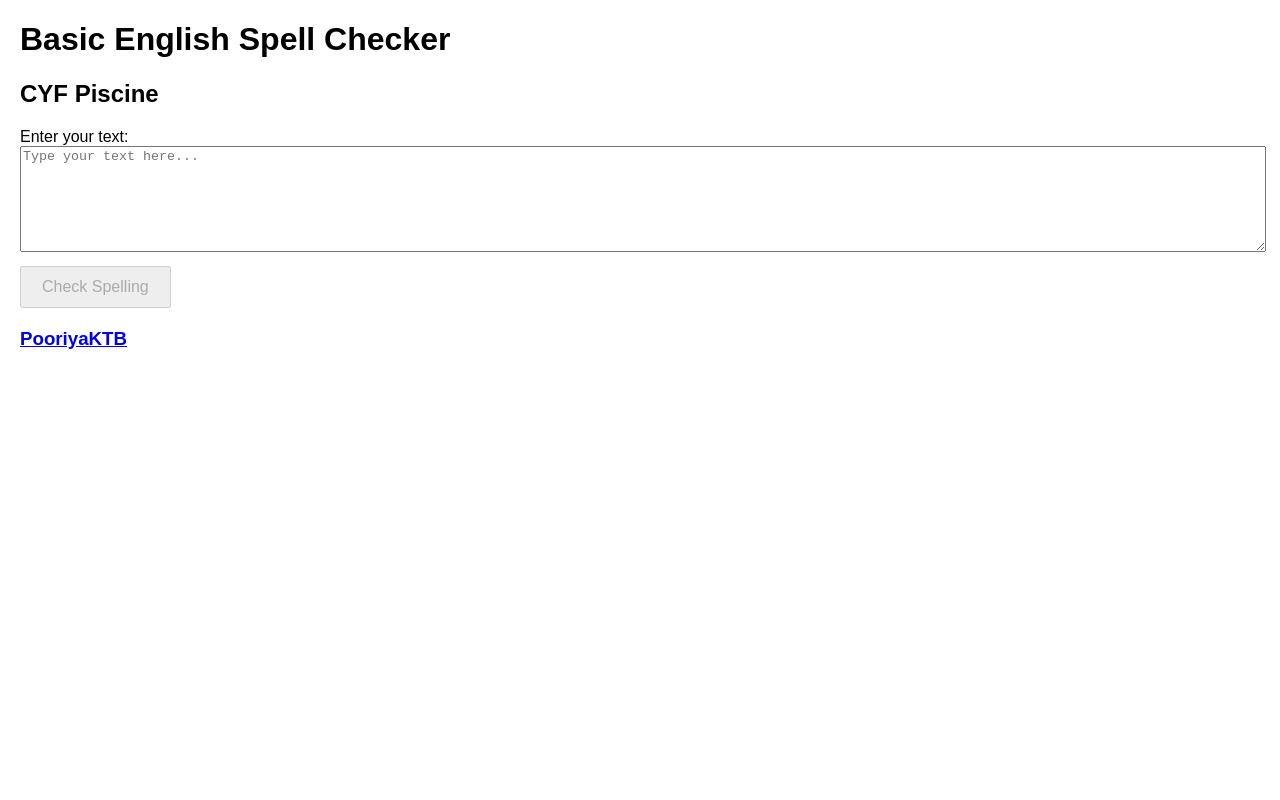
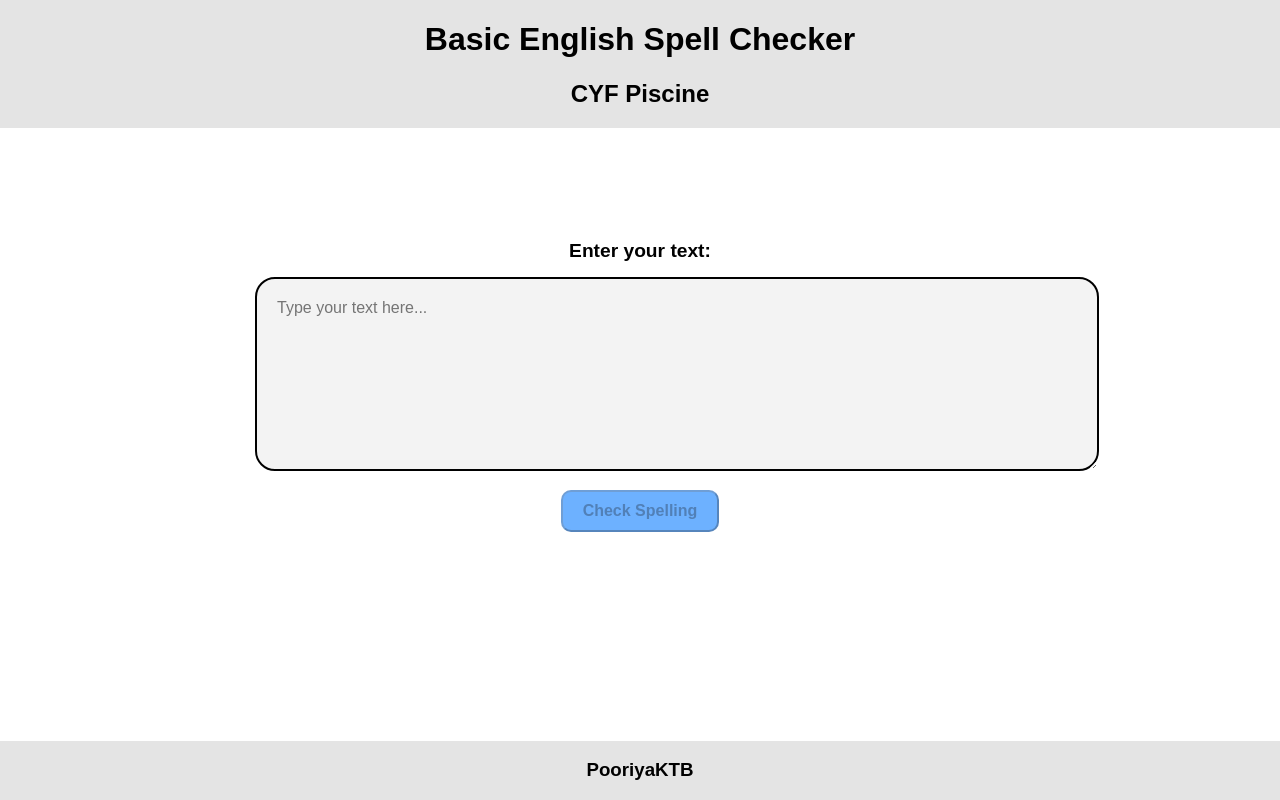
Before and after one commit to PooriyaKTB/Spell-Checker, a plain HTML site: page index.html in a window 1280 px wide. Drawn offline with Linux system fonts and the light colour scheme.

Commit message:
styles improved

```diff
--- a/styles.css
+++ b/styles.css
@@ -1,20 +1,83 @@
 body {
+  text-align: center;
   font-family: Arial, sans-serif;
-    margin: 20px;
+  margin: 0px;
 }
+
+header {
+  background: #e4e4e4;
+  position: fixed;
+  right: 0px;
+  left: 0px;
+  top: 0;
+}
+
+main {
+  padding: 30vh;
+}
+
+label {
+  font-weight: bold;
+  font-size: 1.2rem;
+}
+
 #input-text {
+  font-size: 1rem;
+  font-family: Arial, sans-serif;
   width: 100%;
-    height: 100px;
-    margin-bottom: 10px;
+  height: 150px;
+  margin: 15px;
+  padding: 20px;
+  border: 2px solid;
+  background: #f3f3f3;
+  border-radius: 20px;
 }
+
+#input-text:focus {
+  background: #e4e4e4;
+  box-shadow: 0 0 10px black inset;
+}
+
 #spell-check-button {
   padding: 10px 20px;
   font-size: 16px;
+  border-radius: 10px;
+  font-weight: bold;
+  background: #6db1ff;
 }
+
+#add-to-dictionary {
+  padding: 10px 20px;
+  font-size: 1rem;
+  font-weight: bold;
+  border-radius: 10px;
+  background: #83fd9d;
+}
+
+.btn:hover {
+  cursor: pointer;
+  box-shadow: 0 0 5px black;
+}
+
 .misspelled {
-    color: red;
+  color: rgb(252, 73, 73);
   font-weight: bold;
+  margin: 20px;
 }
+
 .message {
   margin-top: 20px;
 }
+
+footer {
+  position: fixed;
+  bottom: 0;
+  right: 0px;
+  left: 0px;
+  background: #e4e4e4;
+}
+
+a {
+  text-decoration: none;
+  color: #000000;
+}
```
Lines whose indentation alone changed are shown as unchanged.
